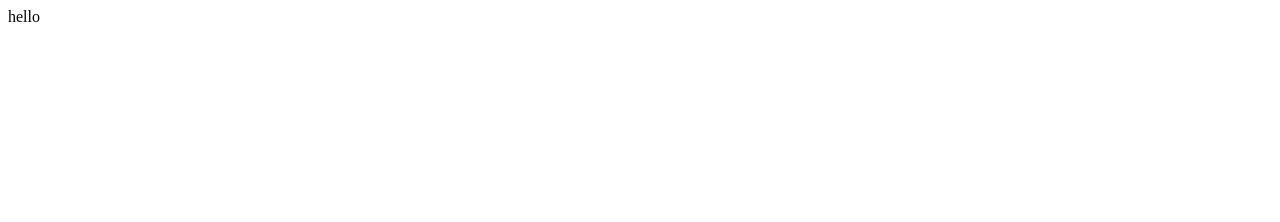
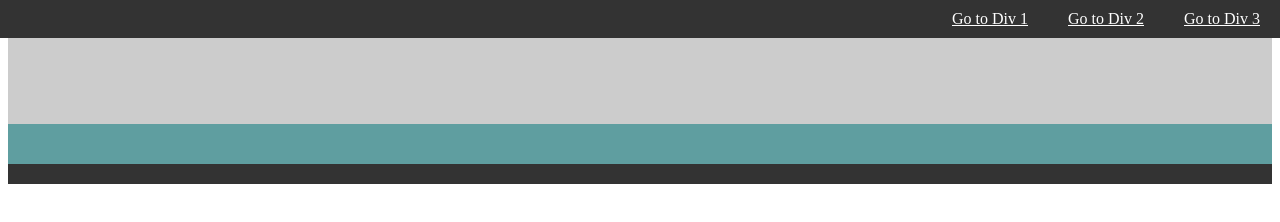
Before and after one commit to Harold-Luong/project-love, a plain HTML site: page src/views/index.html in a window 1280 px wide. Drawn offline with nearby package versions, Linux system fonts and the light colour scheme.

Commit message:
add js css html

```diff
--- /dev/null
+++ b/src/css/style-laptop.css
@@ -0,0 +1,12 @@
+@media only screen and (min-width: 768px) and (max-width: 991px) {
+
+    /* tablet */
+    nav ul {
+        display: flex;
+        justify-content: center;
+    }
+
+    nav li {
+        margin: 0 10px;
+    }
+}
--- /dev/null
+++ b/src/css/style-mobile.css
@@ -0,0 +1,17 @@
+/* responsive styling */
+@media only screen and (max-width: 767px) {
+
+    /* mobile */
+    nav {
+        display: block;
+    }
+
+    nav ul {
+        display: block;
+    }
+
+    nav li {
+        display: block;
+        text-align: center;
+    }
+}
--- a/src/css/style.css
+++ b/src/css/style.css
@@ -0,0 +1,68 @@
+/* nav styling */
+nav {
+    position: fixed;
+    top: 0;
+    right: 0;
+    background-color: #333;
+    width: 100%;
+    text-align: center;
+}
+
+nav ul {
+    display: inline-block;
+    list-style-type: none;
+    margin: 0;
+    padding: 0;
+}
+
+nav li {
+    display: inline-block;
+}
+
+nav li a {
+    display: block;
+    padding: 10px;
+    color: #fff;
+}
+
+/* header styling */
+header {
+    background-color: #ccc;
+    text-align: center;
+    padding: 50px;
+}
+
+/* section styling */
+section {
+    padding: 20px;
+    background-color: cadetblue;
+
+}
+
+/* footer styling */
+footer {
+    background-color: #333;
+    color: #fff;
+    text-align: center;
+    padding: 10px;
+}
+
+
+
+@media only screen and (min-width: 992px) {
+
+    /* desktop */
+    nav {
+        display: flex;
+        justify-content: flex-end;
+    }
+
+    nav ul {
+        display: flex;
+        justify-content: center;
+    }
+
+    nav li {
+        margin: 0 10px;
+    }
+}
--- a/src/js/index.js
+++ b/src/js/index.js
@@ -0,0 +1,2 @@
+let elementHeight = window.innerHeight;
+console.log(elementHeight);
--- a/src/views/index.html
+++ b/src/views/index.html
@@ -1,17 +1,40 @@
 <!DOCTYPE html>
 <html lang="en">
-<head>
+  <head>
     <meta charset="UTF-8">
     <meta http-equiv="X-UA-Compatible" content="IE=edge">
     <meta name="viewport" content="width=device-width, initial-scale=1.0">
+    <script
+      src="https://ajax.googleapis.com/ajax/libs/jquery/3.6.3/jquery.min.js"></script>
+    <link rel="stylesheet" type="text/css" href="../css/style.css">
+    <link rel="stylesheet" type="text/css" href="../css/style-laptop.css">
+    <link rel="stylesheet" type="text/css" href="../css/style-mobile.css">
+    <script src="../js/index.js"></script>
+    <title>Love and thunder</title>
+  </head>
+  <body>
+    <nav>
+      <ul>
+        <li><a href="#">Go to Div 1</a></li>
+        <li><a href="#">Go to Div 2</a></li>
+        <li><a href="#">Go to Div 3</a></li>
+      </ul>
+    </nav>
 
-    <script src="https://ajax.googleapis.com/ajax/libs/jquery/3.6.3/jquery.min.js"></script>
-    <link rel="stylesheet" type="text/css" href="../css/style.css">
+    <header>
+      <!-- <h1>Welcome to my website!</h1> -->
+      <p id="nav-height"> </p>
+    </header>
 
-    <title>Love and thunder</title>
-</head>
-<body>
-   hello
-</body>
-<script src="../js/index.js"></script>
+    <section class="parallax">
+
+    </section>
+
+
+    <footer>
+      <!-- <p>&copy; 2023 My Website</p> -->
+    </footer>
+
+  </body>
+
 </html>
```
